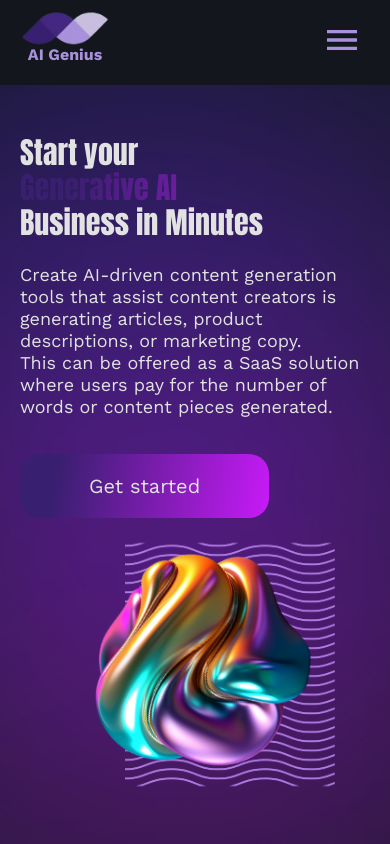
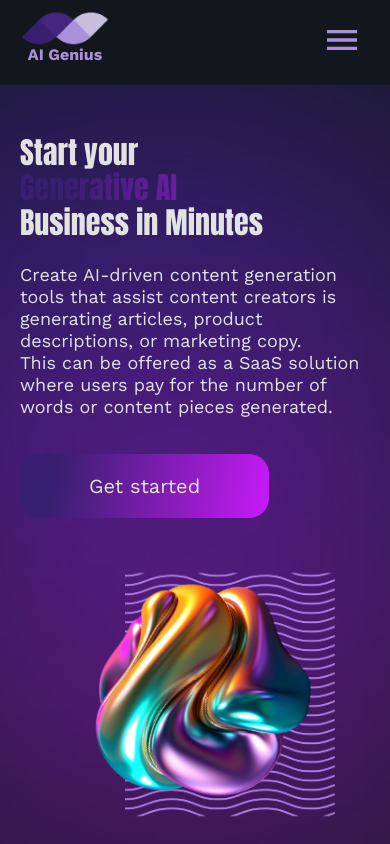
Before and after one commit to bambuuk/generative-ai, a React (Vite) app: page / in a window 390 px wide. Shown: the top 844 px of the page. Built offline with nearby package versions, Linux system fonts and the light colour scheme.

Commit message:
upd layout in Contacts and Hero components. Improve scrollbar style

```diff
--- a/src/components/Contacts.tsx
+++ b/src/components/Contacts.tsx
@@ -3,11 +3,11 @@ import { styled, Link } from '@mui/material';
 import { CustomContainer, Title, Overview } from './CustomElements';
 import abstractImg from '../assets/pictures/contacts/abstract-img.png';
 
-const ContactsUI = styled('section')(({}) => ({
+const ContactsUI = styled('section')(({ }) => ({
 	width: '100%',
 }));
 
-const MainWrapper = styled('div')(({}) => ({
+const MainWrapper = styled('div')(({ }) => ({
 	display: 'flex',
 	flexDirection: 'column',
 	position: 'relative',
@@ -19,7 +19,7 @@ const DepartmentsContactsList = styled('div')(({ theme }) => ({
 	flexWrap: 'wrap',
 	marginTop: '64px',
 	gap: '100px',
-	[theme.breakpoints.down('lg')]: {
+	[theme.breakpoints.down(1250)]: {
 		justifyContent: 'center',
 	},
 	[theme.breakpoints.down('md')]: {
@@ -67,12 +67,12 @@ const ContactInfo = styled('li')(({ theme }) => ({
 	},
 }));
 
-const AddressInfo = styled(ContactInfo)(({}) => ({
+const AddressInfo = styled(ContactInfo)(({ }) => ({
 	listStyle: 'none',
 	marginLeft: 0,
 }));
 
-const CustomLink = styled(Link)(({}) => ({
+const CustomLink = styled(Link)(({ }) => ({
 	color: '#E2E2E2',
 }));
 
--- a/src/components/Hero.tsx
+++ b/src/components/Hero.tsx
@@ -26,6 +26,7 @@ const HeroWrapper = styled('div')(({ theme }) => ({
 	},
 	[theme.breakpoints.down('sm')]: {
 		paddingTop: '50px',
+		gap: '50px',
 	},
 }));
 
@@ -39,6 +40,9 @@ const OverviewBlock = styled('div')(({ theme }) => ({
 	},
 	[theme.breakpoints.down(1024)]: {
 		maxWidth: '900px',
+	},
+	[theme.breakpoints.down('sm')]: {
+		justifyContent: 'center',
 	},
 }));
 
--- a/src/index.css
+++ b/src/index.css
@@ -98,3 +98,23 @@ h6 {
 body {
 	background-color: #13171d;
 }
+
+/* width */
+::-webkit-scrollbar {
+	width: 17px;
+}
+
+/* Track */
+::-webkit-scrollbar-track {
+	background: #555;
+}
+
+/* Handle */
+::-webkit-scrollbar-thumb {
+	background: linear-gradient(214deg, #482b8d 5.44%, #180c33 94.54%);
+}
+
+/* Handle on hover */
+::-webkit-scrollbar-thumb:hover {
+	background: linear-gradient(214deg, #482b8d 5.44%, #180c33 94.54%);
+}
```
Also changed, not shown: 1 other file (tests, documents, lock files or other folders).
